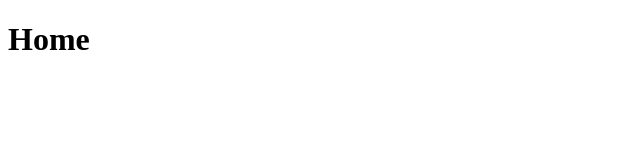
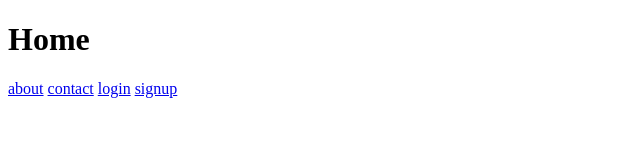
Before and after one commit to EdroVolt/try-team-collaboration, a plain HTML site: page index.html in a window 1280 px wide. Shown: the whole page, without its empty margins (0-640 px from the left). Drawn offline with Linux system fonts and the light colour scheme.

Commit message:
fix: files path and link names

```diff
--- a/index.html
+++ b/index.html
@@ -8,9 +8,9 @@
   </head>
   <body>
     <h1>Home</h1>
-    <a href="views/about"></a>
-    <a href="views/contact"></a>
-    <a href="views/login"></a>
-    <a href="views/signup"></a>
+    <a href="/views/about.html">about</a>
+    <a href="/views/contact.html">contact</a>
+    <a href="/views/login.html">login</a>
+    <a href="/views/signup.html">signup</a>
   </body>
 </html>
```
